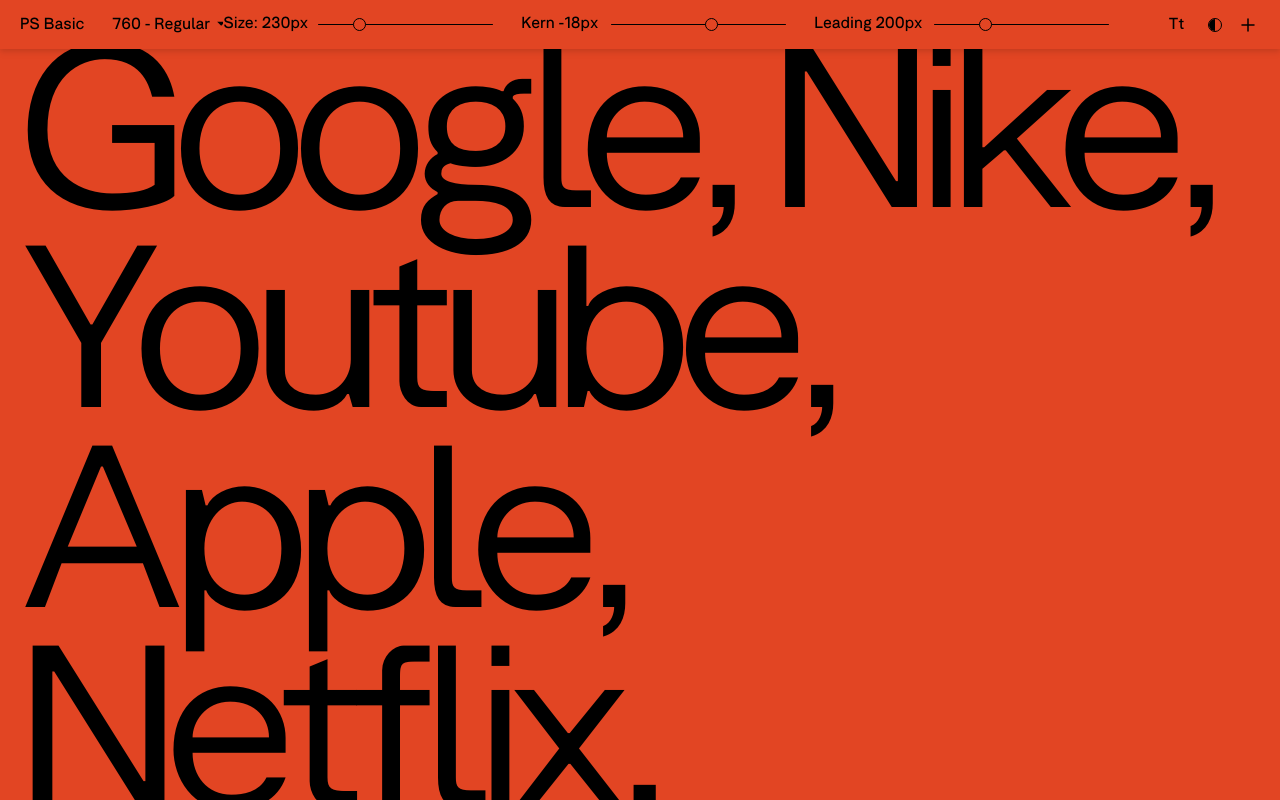
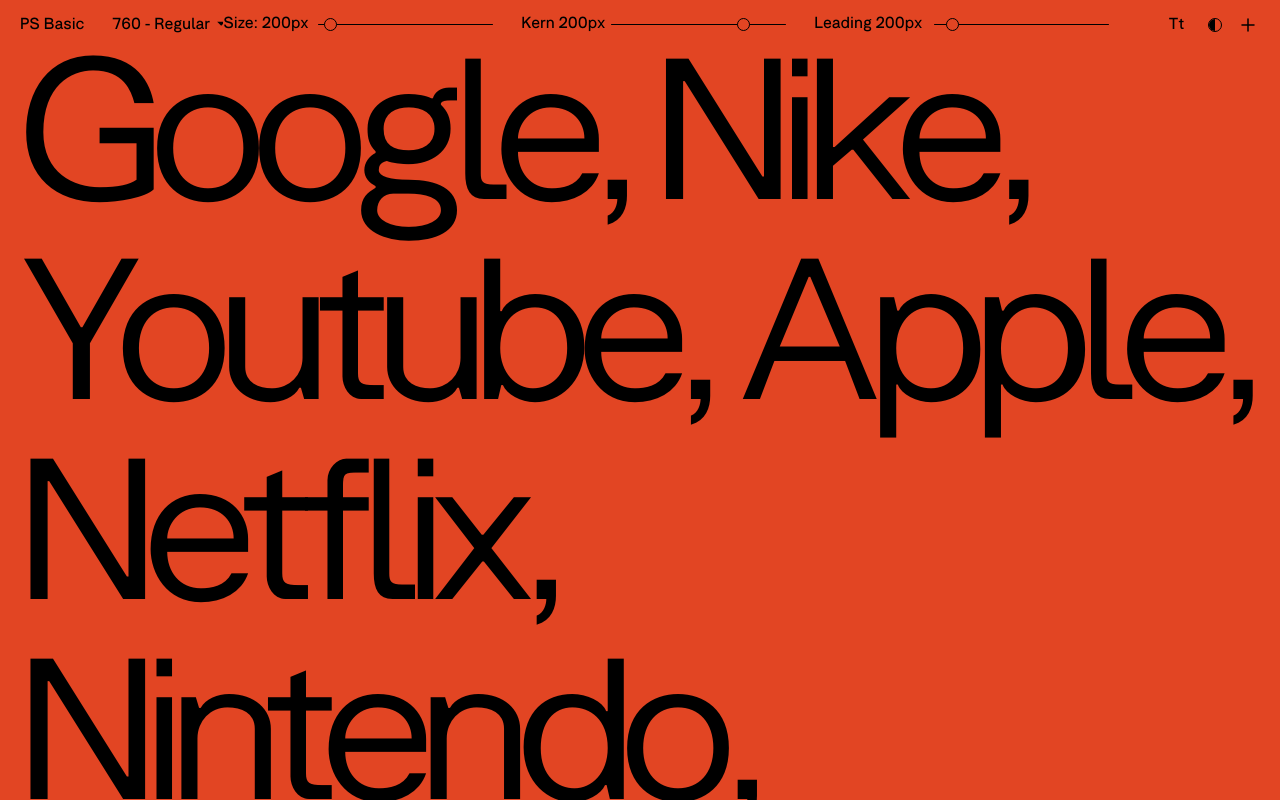
Before and after one commit to yano1978/ps-basic-font-tool, a React (Vite) app: page / in a window 1280 px wide. Built offline with nearby package versions, Linux system fonts and the light colour scheme.

Commit message:
Resizing min/max added + fake kerning added

```diff
--- a/src/App.jsx
+++ b/src/App.jsx
@@ -41,13 +41,13 @@
   let [changeDeepColor, setDropdownColor] = useState('');
   let [dropDownCircle, setDropDownCircle] = useState('black');
   const [textValue, setTextValue] = useState(defaulText);
-  const [size, setSize] = useState(230);
+  const [size, setSize] = useState(200);
   const [spacing, setLetterSpacing] = useState(-18);
   const [leading, setLineHeight] = useState(200);
   const [fakeLeading, setFakeLineHeight] = useState(200);
+  const [fakeKerning, setFakeLetterSpacing] = useState(200);
   let [weight, setWeight] = useState('');
   let [counter, setCounter] = useState(0);
-  // const [hidden, setHidden] = useState(false);
 
   const clickCounter = () => {
     setCounter(counter + 1);
@@ -168,14 +168,15 @@
 
   const fontSizeChange = (e) => {
     // console.log('setting font size', e.target.value);
-
     setSize(parseInt(e.target.value));
     setLineHeight(parseInt(e.target.value));
+    setLetterSpacing(parseInt(e.target.value) / 4);
   };
 
   const letterSpacingChange = (e) => {
     // console.log('setting letter spacing', e.target.value);
     setLetterSpacing(parseInt(e.target.value));
+    setFakeLetterSpacing(parseInt(e.target.value));
   };
 
   const lineHeightChange = (e) => {
@@ -191,7 +192,7 @@
           backgroundColor: changeBgColor,
           color: changeTextColor,
         }}
-        className="w-full py-1 sticky top-0 bg-black drop-shadow-md"
+        className="w-full py-1 sticky top-0 bg-black"
       >
         <div
           style={{
@@ -231,8 +232,8 @@
                   type="range"
                   id="size"
                   name="size"
-                  min="0"
-                  max="230"
+                  min="16"
+                  max="900"
                 />
               </li>
               <li className="flex ml-0 tablet:ml-7">
@@ -240,7 +241,7 @@
                   htmlFor="kern"
                   className="flex w-full max-w-[80px] min-w-[95px] tablet:min-w-[90px]"
                 >
-                  Kern {spacing + 'px'}
+                  Kern {fakeKerning + 'px'}
                 </label>
                 <input
                   className={changeDeepColor}
@@ -248,8 +249,8 @@
                   type="range"
                   id="kern"
                   name="kern"
-                  min="-18"
-                  max="100"
+                  min="-90"
+                  max="90"
                 />
               </li>
               <li className="flex ml-0 tablet:ml-7">
@@ -265,8 +266,8 @@
                   type="range"
                   id="leading"
                   name="leading"
-                  min="-120"
-                  max="500"
+                  min="-16"
+                  max="900"
                 />
               </li>
             </ul>
@@ -295,9 +296,6 @@
       >
         <textarea
           spellCheck="false"
-          // className={`max-w-[300px] min-h-full sm:max-w-full px-4 ${weight} ${
-          //   hidden ? 'block' : 'hidden'
-          // }`}
           className={`max-w-[300px] min-h-full sm:max-w-full px-4 ${weight}`}
           style={{
             fontSize: size + 'px',
@@ -312,15 +310,6 @@
           value={textValue}
           onChange={({ target }) => setTextValue(target.textValue)}
         ></textarea>
-
-        {/* <span
-          className={`absolute top-[50px] left-0 static-text max-w-[300px] min-h-full sm:max-w-full px-4 text-[230px] -tracking-[18px] leading-[200px] ${
-            hidden ? 'hidden' : 'block'
-          }`}
-          onClick={() => setHidden((hidden) => !hidden)}
-        >
-          {textValue}
-        </span> */}
       </main>
     </div>
   );
```
